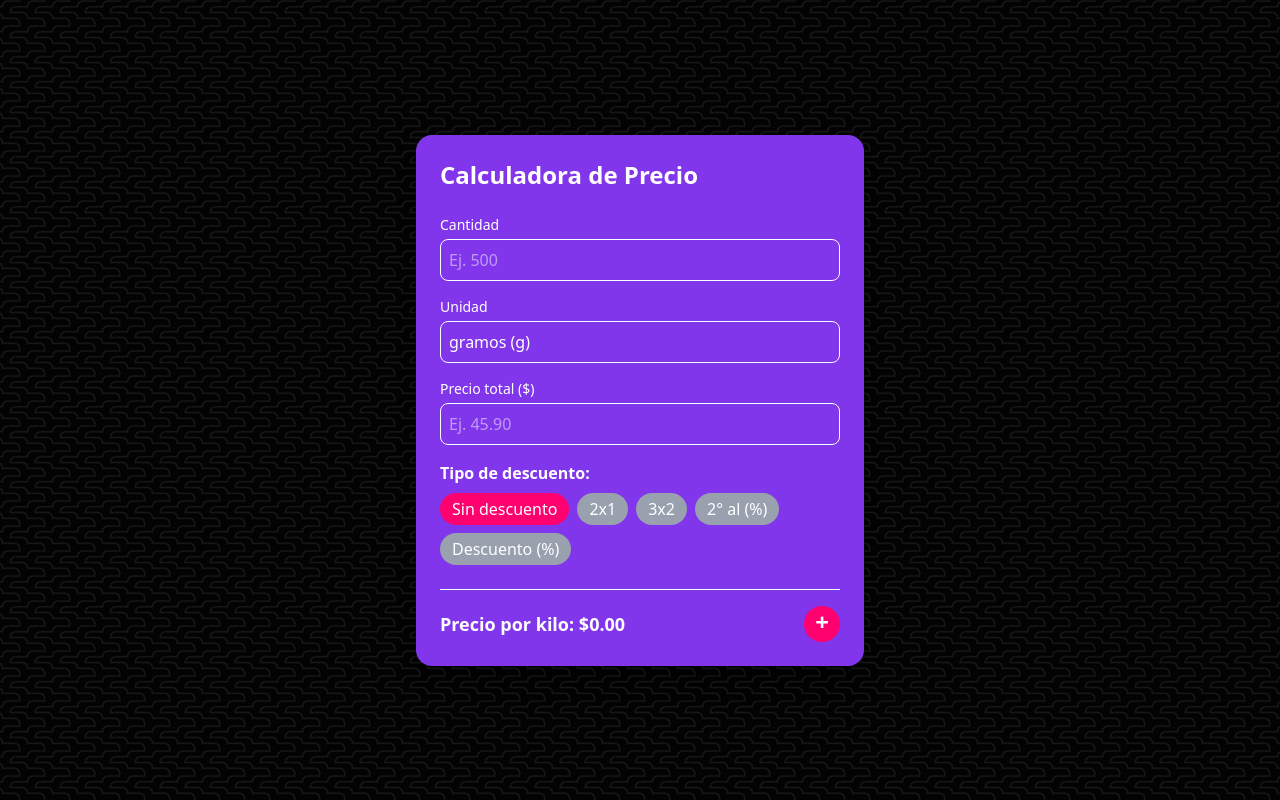
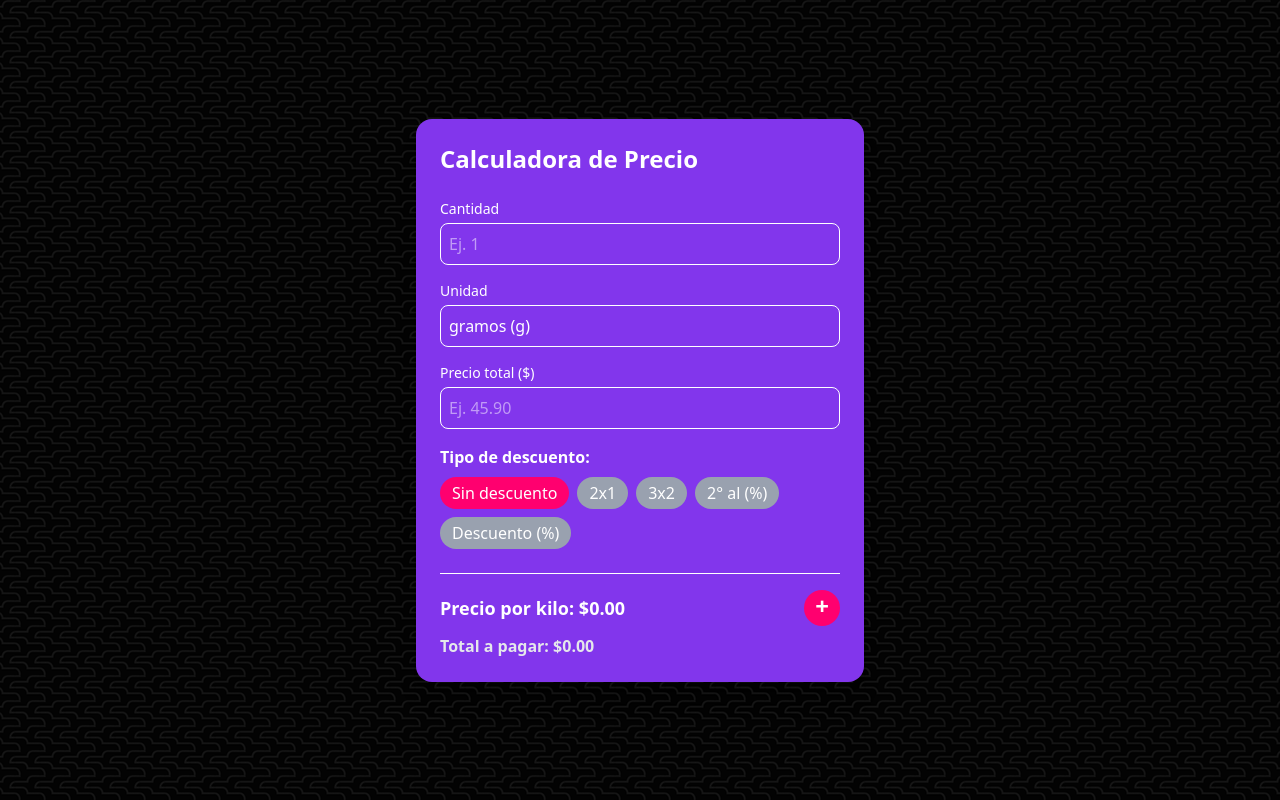
Before and after one commit to ClaudiaRamirezD/calculadora-super, a React (Vite) app: page / in a window 1280 px wide. Built offline with nearby package versions, Linux system fonts and the light colour scheme.

Commit message:
unit prices fixed

```diff
--- a/src/components/MainForm.jsx
+++ b/src/components/MainForm.jsx
@@ -10,12 +10,15 @@ function MainForm({
   discountType,
   setDiscountType,
   customDiscount,
-  setCustomDiscount
+  setCustomDiscount,
+  piecesPerUnit,
+  setPiecesPerUnit,
 }) {
   return (
     <form className="space-y-4" onSubmit={(e) => e.preventDefault()}>
+      {/* Cantidad de empaques */}
       <div>
-        <label htmlFor="amount" className="block text-sm font-medium  mb-1">
+        <label htmlFor="amount" className="block text-sm font-medium mb-1">
           Cantidad
         </label>
         <input
@@ -24,10 +27,11 @@ function MainForm({
           value={amount}
           onChange={(e) => setAmount(e.target.value)}
           className="w-full p-2 border rounded-lg focus:outline-none focus:ring-2 focus:ring-azure2 focus:border-transparent cursor-pointer"
-          placeholder="Ej. 500"
+          placeholder="Ej. 1"
         />
       </div>
 
+      {/* Unidad */}
       <div>
         <label
           htmlFor="unit"
@@ -53,6 +57,27 @@ function MainForm({
         </select>
       </div>
 
+      {/* Piezas por empaque (solo si es unidad = pieza) */}
+      {unit === "p" && (
+        <div>
+          <label
+            htmlFor="piecesPerUnit"
+            className="block text-sm font-medium text-white mb-1"
+          >
+            Piezas por empaque
+          </label>
+          <input
+            id="piecesPerUnit"
+            type="number"
+            value={piecesPerUnit}
+            onChange={(e) => setPiecesPerUnit(e.target.value)}
+            className="w-full p-2 border rounded-lg focus:outline-none focus:ring-2 focus:ring-azure2 focus:border-transparent cursor-pointer"
+            placeholder="Ej. 3"
+          />
+        </div>
+      )}
+
+      {/* Precio total */}
       <div>
         <label
           htmlFor="price"
@@ -70,11 +95,13 @@ function MainForm({
         />
       </div>
 
+      {/* Botones de descuento */}
       <DiscountButtons
         discountType={discountType}
         setDiscountType={setDiscountType}
       />
 
+      {/* Descuento personalizado */}
       {(discountType === "second-x" || discountType === "custom") && (
         <div className="mt-6">
           <label
--- a/src/components/PriceCalculator.jsx
+++ b/src/components/PriceCalculator.jsx
@@ -3,54 +3,6 @@ import MainForm from "./MainForm";
 import PriceSummary from "./PriceSummary";
 import BrandInput from "./BrandInput";
 import OptionsList from "./OptionsList";
-
-const UNIT_LABELS = {
-  g: "kilo",
-  ml: "litro",
-  p: "pieza"
-};
-
-function normalize(amount, unit) {
-  const value = parseFloat(amount);
-  if (!value || value < 0) return 0;
-  switch (unit) {
-    case "g":
-    case "ml":
-      return value / 1000;
-    case "p":
-      return Math.floor(value);
-    default:
-      return value;
-  }
-}
-
-function applyDiscount(price, discountType, customDiscount) {
-  const original = parseFloat(price);
-  if (!original || original < 0) return 0;
-  switch (discountType) {
-    case "2x1":
-      return original / 2;
-    case "3x2":
-      return original * (2 / 3);
-    case "second-x": {
-      const x = parseFloat(customDiscount) || 0;
-      return (original * (1 + x / 100)) / 2;
-    }
-    case "custom": {
-      const d = parseFloat(customDiscount) || 0;
-      return original * (1 - d / 100);
-    }
-    default:
-      return original;
-  }
-}
-
-function getPricePerUnit(amount, unit, price, discountType, customDiscount) {
-  const normalized = normalize(amount, unit);
-  if (!normalized || !price) return 0;
-  const finalPrice = applyDiscount(price, discountType, customDiscount);
-  return finalPrice / normalized;
-}
 
 function PriceCalculator() {
   const [amount, setAmount] = useState("");
@@ -58,13 +10,96 @@ function PriceCalculator() {
   const [price, setPrice] = useState("");
   const [discountType, setDiscountType] = useState("none");
   const [customDiscount, setCustomDiscount] = useState("");
+  const [piecesPerUnit, setPiecesPerUnit] = useState("");
+
   const [showBrandInput, setShowBrandInput] = useState(false);
   const [brand, setBrand] = useState("");
   const [options, setOptions] = useState([]);
   const [selectedOption, setSelectedOption] = useState(null);
 
-  const unitLabel = UNIT_LABELS[unit] || unit;
-  const pricePerUnit = getPricePerUnit(amount, unit, price, discountType, customDiscount);
+  const unitLabel =
+    unit === "g"
+      ? "kilo"
+      : unit === "ml"
+      ? "litro"
+      : unit === "p"
+      ? "pieza"
+      : unit;
+
+  // Normaliza unidades (solo para gramos/ml)
+  const normalize = (amount, unit) => {
+    if (!amount) return 0;
+    const value = parseFloat(amount);
+    switch (unit) {
+      case "g":
+      case "ml":
+        return value / 1000;
+      default:
+        return value;
+    }
+  };
+
+  // Aplica descuentos a precio total
+  const applyDiscount = (numPackages, pricePerPackage) => {
+    let totalCost = numPackages * pricePerPackage;
+
+    switch (discountType) {
+      case "2x1":
+        totalCost = Math.ceil(numPackages / 2) * pricePerPackage;
+        break;
+      case "3x2": {
+        const setsOfThree = Math.floor(numPackages / 3);
+        const remaining = numPackages % 3;
+        totalCost = (setsOfThree * 2 + remaining) * pricePerPackage;
+        break;
+      }
+      case "second-x": {
+        const x = parseFloat(customDiscount) || 0;
+        let cost = 0;
+        for (let i = 0; i < numPackages; i++) {
+          cost += i % 2 === 1 ? pricePerPackage * (1 - x / 100) : pricePerPackage;
+        }
+        totalCost = cost;
+        break;
+      }
+      case "custom": {
+        const d = parseFloat(customDiscount) || 0;
+        totalCost = totalCost * (1 - d / 100);
+        break;
+      }
+      default:
+        break;
+    }
+
+    return totalCost;
+  };
+
+  // Precio por unidad (pieza real / kilo / litro)
+  const getPricePerUnit = () => {
+    if (!price || !amount) return 0;
+
+    const numPackages = parseInt(amount, 10) || 0;
+    let totalUnits = 0;
+
+    if (unit === "p") {
+      const piecesPerPack = parseFloat(piecesPerUnit) || 1;
+      totalUnits = numPackages * piecesPerPack;
+      if (!totalUnits) return 0;
+      const totalCost = applyDiscount(numPackages, parseFloat(price));
+      return totalCost / totalUnits;
+    }
+
+    // Para g/ml
+    totalUnits = normalize(amount, unit);
+    const totalCost = applyDiscount(numPackages, parseFloat(price));
+    return totalCost / totalUnits;
+  };
+
+  // Total a pagar
+  const getFinalPrice = () => {
+    if (!price || !amount) return 0;
+    return applyDiscount(parseInt(amount, 10) || 0, parseFloat(price));
+  };
 
   return (
     <section
@@ -86,12 +121,15 @@ function PriceCalculator() {
         setDiscountType={setDiscountType}
         customDiscount={customDiscount}
         setCustomDiscount={setCustomDiscount}
+        piecesPerUnit={piecesPerUnit}
+        setPiecesPerUnit={setPiecesPerUnit}
       />
 
       <div className="pt-4 border-t">
         <PriceSummary
           unitLabel={unitLabel}
-          pricePerUnit={pricePerUnit}
+          pricePerUnit={getPricePerUnit()}
+          finalPrice={getFinalPrice()}
           onAddBrand={() => setShowBrandInput((prev) => !prev)}
         />
 
@@ -105,8 +143,8 @@ function PriceCalculator() {
                   ...options,
                   {
                     brand: brand.trim(),
-                    pricePerUnit
-                  }
+                    pricePerUnit: getPricePerUnit(),
+                  },
                 ]);
                 setBrand("");
                 setShowBrandInput(false);
--- a/src/components/PriceSummary.jsx
+++ b/src/components/PriceSummary.jsx
@@ -1,5 +1,6 @@
-function PriceSummary({ unitLabel, pricePerUnit, onAddBrand }) {
+function PriceSummary({ unitLabel, pricePerUnit, finalPrice, onAddBrand }) {
   return (
+    <div className="flex flex-col gap-2">
       <div className="flex items-center justify-between">
         <p className="text-lg text-white font-bold">
           Precio por {unitLabel}: ${pricePerUnit.toFixed(2)}
@@ -13,6 +14,11 @@ function PriceSummary({ unitLabel, pricePerUnit, onAddBrand }) {
           +
         </button>
       </div>
+
+      <p className="text-md text-gray-200 font-semibold">
+        Total a pagar: ${finalPrice.toFixed(2)}
+      </p>
+    </div>
   );
 }
 
```
Also changed, not shown: 1 other file (tests, documents, lock files or other folders). Lines whose indentation alone changed are shown as unchanged.
